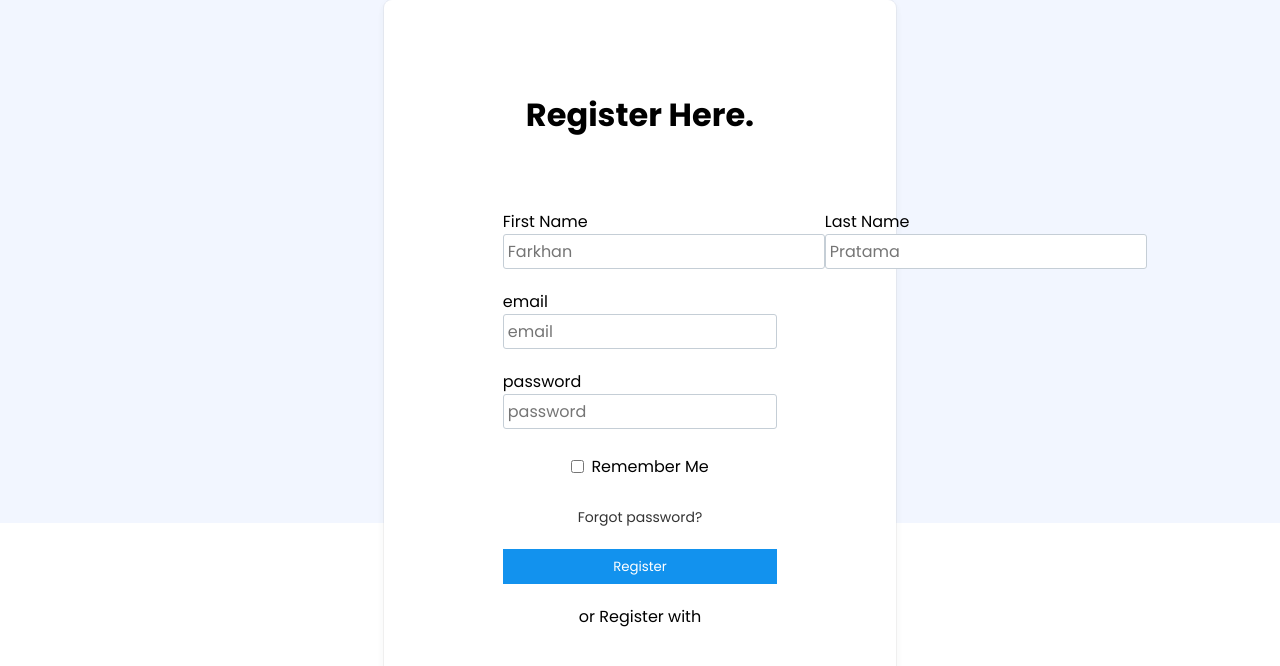
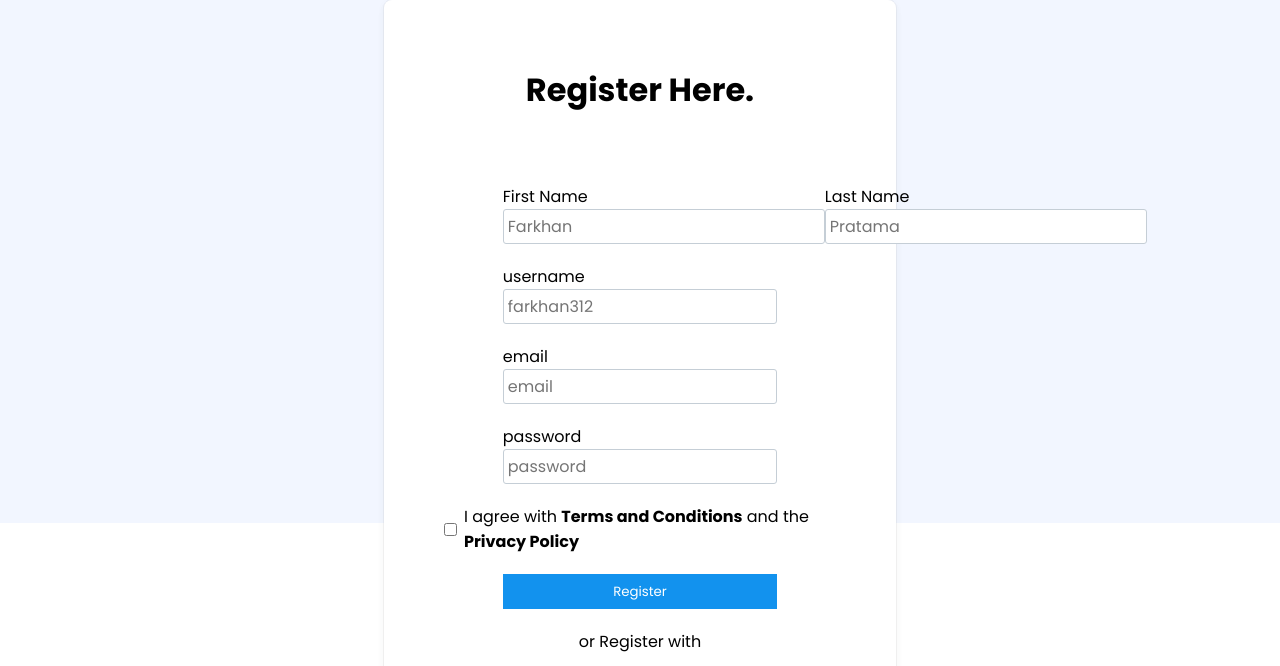
Before and after one commit to mfarkhanpratama/Blog, a plain HTML site: page register.html in a window 1280 px wide. Shown: the top 666 px of the page. Drawn offline with Linux system fonts and the light colour scheme.

Commit message:
completing register page

```diff
--- a/css/loginPage.css
+++ b/css/loginPage.css
@@ -42,6 +42,10 @@ html {
 
 .ilustrasi {
   background-color: transparent;
+}
+
+.bold-text {
+  font-weight: bold;
 }
 
 .form-container {
--- a/js/login.js
+++ b/js/login.js
@@ -1,4 +1,4 @@
-const submitBtn = document.getElementById("loginButton");
+const submitBtn = document.getElementById("submitBtn");
 
 submitBtn.addEventListener("click", () => {
   // membuat objek FormData untuk mengambil data dari form
--- a/register.html
+++ b/register.html
@@ -23,29 +23,30 @@
           <div class="vertical-input-box">
             <div class="child-vertical-box">
                 <label for="">First Name</label>
-                <input type="text" placeholder="Farkhan" />
+                <input type="text" placeholder="Farkhan" name="firstName"/>
             </div>
                 <div class="child-vertical-box">
                     <label for="">Last Name</label>
-                    <input type="text" placeholder="Pratama" />
+                    <input type="text" placeholder="Pratama" name="lastName"/>
                 </div>
           </div>
           <div class="input-box">
-            <label for="">email</label>
-            <input type="email" placeholder="email" />
+            <label for="username">username</label>
+            <input type="text" placeholder="farkhan312" name="username"/>
           </div>
           <div class="input-box">
-            <label for="">password</label>
-            <input type="password" placeholder="password" />
+            <label for="email">email</label>
+            <input type="email" placeholder="email" name="email"/>
+          </div>
+          <div class="input-box">
+            <label for="password">password</label>
+            <input type="password" placeholder="password" name="password"/>
           </div>
           <div class="content">
             <input type="checkbox" name="checkbox" id="checkbox" />
-            <label>Remember Me</label>
+            <label>I agree with <span class="bold-text">Terms and Conditions</span> and the <span class="bold-text">Privacy Policy</span></label>
           </div>
-          <div class="pass-link">
-            <a href="#">Forgot password?</a>
-          </div>
-          <button class="btn-login">Register</button>
+          <button class="btn-login" id="submitBtn" type="button">Register</button>
           <span>or Register with</span>
           <div class="social-container">
             <a href="" class="social"><i class="lni lni-facebook-fill"></i></a>
@@ -55,6 +56,6 @@
         </form>
       </div>
     </div>
-    <script src="register.html"></script>
+    <script src="./js/login.js"></script>
   </body>
 </html>
```
Also changed, not shown: login.html (+1 -1 lines).
